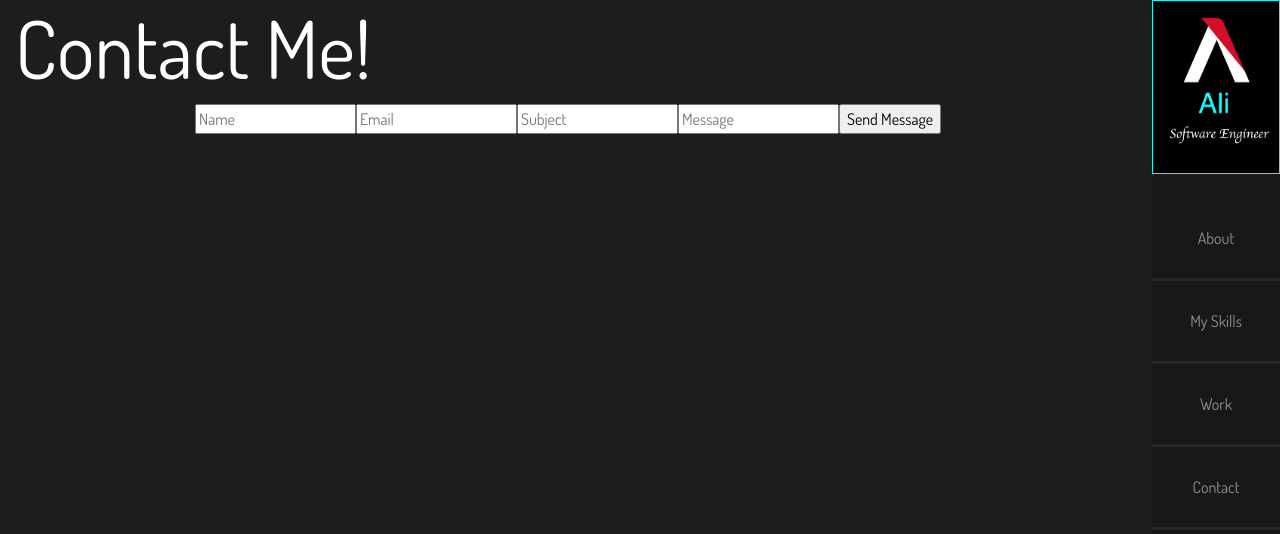
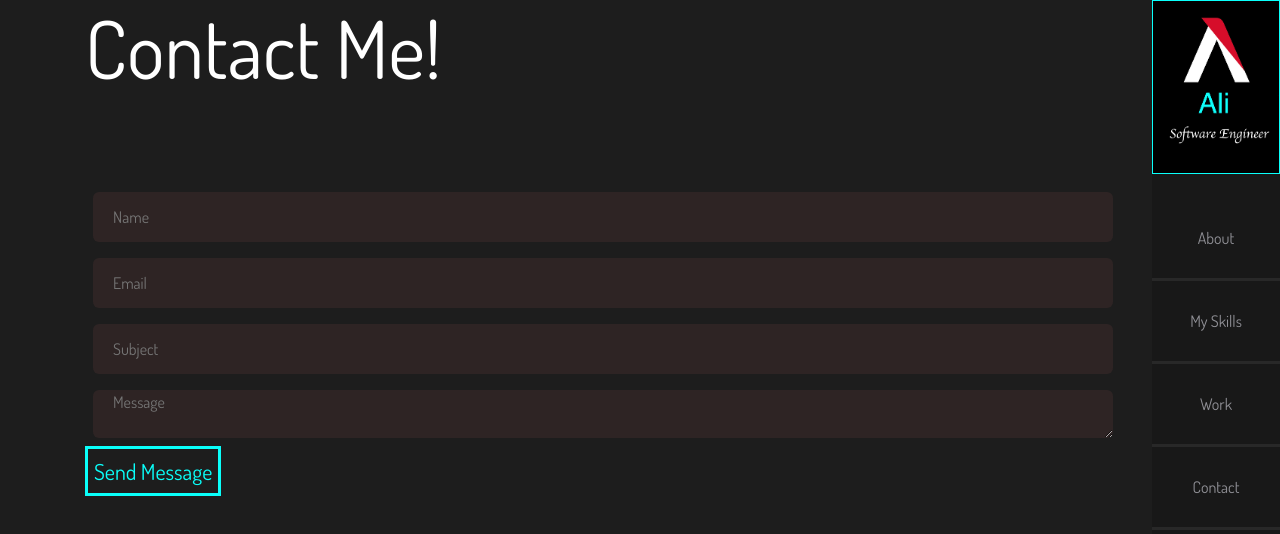
Before and after one commit to alirizvi061/Portfolio, a React (Create React App) app: page /contact in a window 1280 px wide. Shown: the top 534 px of the page. Built offline with nearby package versions, Linux system fonts and the light colour scheme; the HTML template or start-up script is replaced by a standard one.

Commit message:
Created style for contact page

```diff
--- a/src/App.css
+++ b/src/App.css
@@ -9,6 +9,7 @@ body {
   background-color: #1d1d1d;
   color: white;
   margin-right: 9rem;
+  margin-left: 70px;
 }
 
 /* Navigation */
@@ -53,32 +54,27 @@ body {
 
 /* Home Page  */
 .Intro_text{
-  width: 70vw;
+  /* width: 70vw; */
+  display: flex;
   position: relative;
-  top: 0px;
-  bottom: 0px;
-  right: 0px;
-  left: 0px;
-  line-height: 3rem;
-  word-spacing: 0;
-  text-align: left;
-  padding: 10%;
-  font-size: 4vw;
+  flex-wrap: wrap;
+  align-items: flex-start;
+  flex-direction: column;
+  width: 100%;
+  font-size: 44px;
+  /* padding: 10%; */
 }
 
-.Intro_text div{
-  padding: 3%;
-}
-
-.Intro_text button{
+.Intro_text button, .contact_form_class input[type="submit"]{
   background-color: #1d1d1d;
   color: #0afffa;
   border: 3px solid #0afffa;
-  padding: 2.6%;
-  font-size: 2vw;
+  max-width: 200px;
+  height: 50px;
+  font-size: 22px;
 }
 
-.Intro_text button:hover{
+.Intro_text button:hover, .contact_form_class input[type="submit"]:hover{
   color: #1d1d1d;
   background-color: #0afffa;
   transition-duration: 0.3s, 0.3s;
@@ -109,36 +105,6 @@ body {
 #gitHub {
   width: 70px;
 }
-/* Nav Menu */
-/* .navigation {
-  z-index: 1;
-  left: 0;
-  top: 0;
-  overflow-x: hidden;
-  display: flex;
-  position: fixed;
-  flex-direction: row;
-  justify-content: flex-end;
-  width: 100%;
-  height: 25px;
-  background-color: black;
-  transition: 0.5s;
-}
-
-.navigation a {
-  padding: 15px;
-  color: gray;
-  text-decoration: none;
-  transition: 0.3s;
-} */
-
-/* .navigation a:hover {
-  color: white;
-}
-
-.navBarLinks {
-  padding: 10px;
-} */
 
 .fixed-top {
   padding-left: 8%;
@@ -289,12 +255,11 @@ body {
   display: flex;
   flex-direction: row;
   justify-content: space-between;
-
 }
 
 .aboutPara {
   font-size: 22px;
-  margin-top: 50px;
+  /* margin-top: 50px; */
   text-align: left;
 }
 
@@ -309,7 +274,7 @@ body {
 .aboutMePage{
   display: flex;
   flex-direction: column;
-  margin: 12%;
+  margin-top: 10%;
   margin-right: 0;
 }
 
@@ -367,6 +332,47 @@ body {
     0 22px 70px 4px rgba(0, 0, 0, 0.3), 0 0 0 1px rgba(0, 0, 0, 0.3);
 }
 
+/* CONTACT PAGE */
+
+.contact_form_class{
+    width: 100%;
+    padding-top: 5rem;
+    display: flex;
+    position: relative;
+    flex-wrap: wrap;
+}
+
+.contact_form_class input[type="email"], .contact_form_class input[type="text"]{
+  height: 50px;
+  border-radius: 6px;
+  box-sizing: border-box;
+  border: 0;
+  background: #2e2424;
+  font-size: 16px;
+  padding: 0 20px;
+  width: 100%;
+  color: #aca7a7;
+  margin: .5rem;
+}
+
+.contact_form_class textarea[type="text"]{
+  overflow: auto;
+  border-radius: 6px;
+  box-sizing: border-box;
+  border: 0;
+  background: #2e2424;
+  font-size: 16px;
+  padding: 0 20px;
+  width: 100%;
+  color: #aca7a7;
+  margin: .5rem;
+}
+
+
+
+
+
+
 /* MEDIA QUERIES */
 @media only screen and (max-width: 1000px) {
   body {
--- a/src/components/Contact.jsx
+++ b/src/components/Contact.jsx
@@ -23,13 +23,15 @@ export default class Contact extends Component {
         return (
             <div>
                 <h1 className="aboutTitle">Contact Me!</h1>
-                <form id="contactForm" onSubmit={sendEmail}>
-                    <input type="text" placeholder="Name" name="Name" />
-                    <input type="text" placeholder="Email" name="Email" />
-                    <input type="text" placeholder="Subject" name="Subject" />
-                    <input type="text" placeholder="Message" name="Message" />
-                    <input type="Submit" value="Send Message" />
-                </form>
+                <div>
+                    <form class="contact_form_class" id="contactForm" onSubmit={sendEmail}>
+                        <input class="contactTextBox" type="text" placeholder="Name" name="Name" />
+                        <input class="contactTextBox" type="email" placeholder="Email" name="Email" />
+                        <input class="contactTextBox" type="text" placeholder="Subject" name="Subject" />
+                        <textarea id="contact_message_area" type="text" placeholder="Message" name="Message" ></textarea>
+                        <input type="Submit" value="Send Message" />
+                    </form>
+                </div>
             </div>
         )
     }
--- a/src/components/Home.jsx
+++ b/src/components/Home.jsx
@@ -7,12 +7,10 @@ class Home extends Component {
         return (
             <>
                 <div class="Intro_text">
-                    <div>
-                        <p>Hi,</p><br />
-                        <p>I'm Ali,</p><br />
-                        <p>Full-Stack Software Engineer</p><br />
-                        <button>Contact Me!</button>
-                    </div>
+                    <p>Hi,</p>
+                    <p>I'm Ali,</p>
+                    <p>Full-Stack Software Engineer</p>
+                    <button>Contact Me!</button>
                 </div>
                 <div class="home_bio">
                     <About />
```
